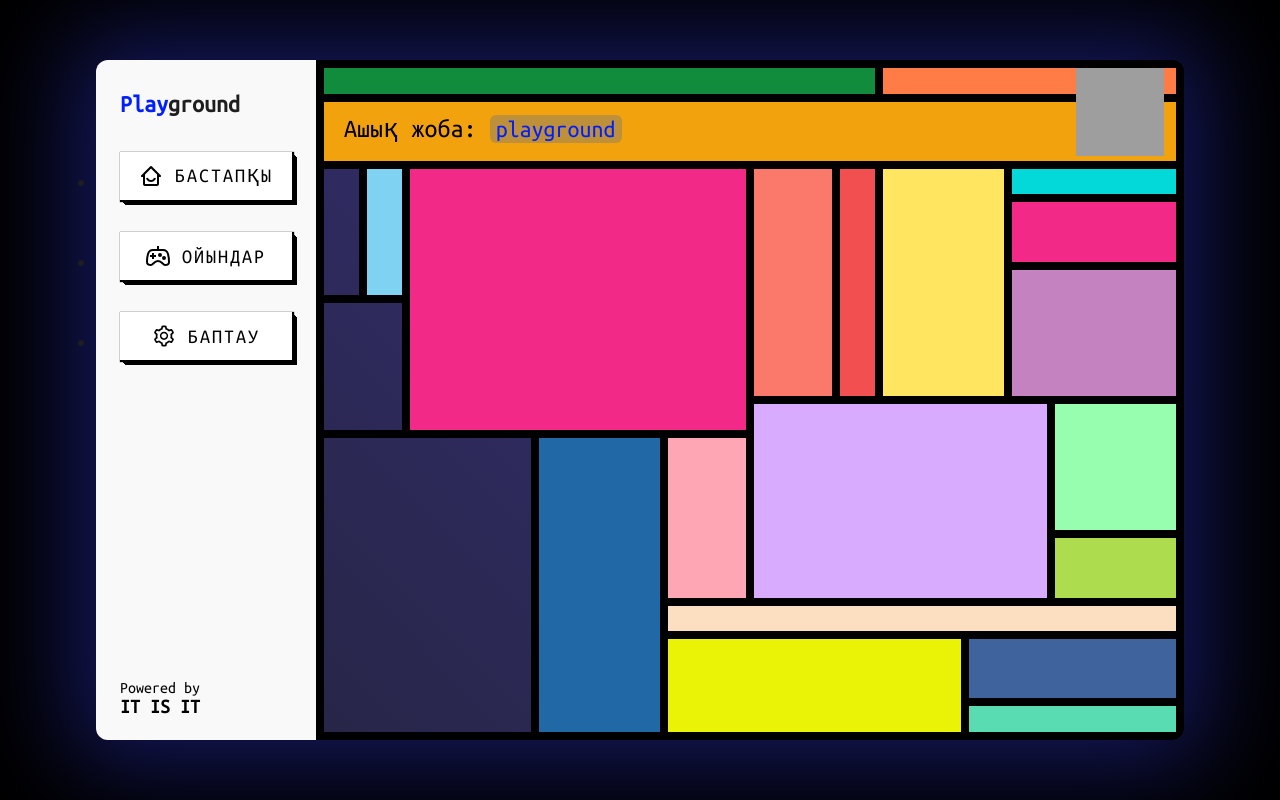
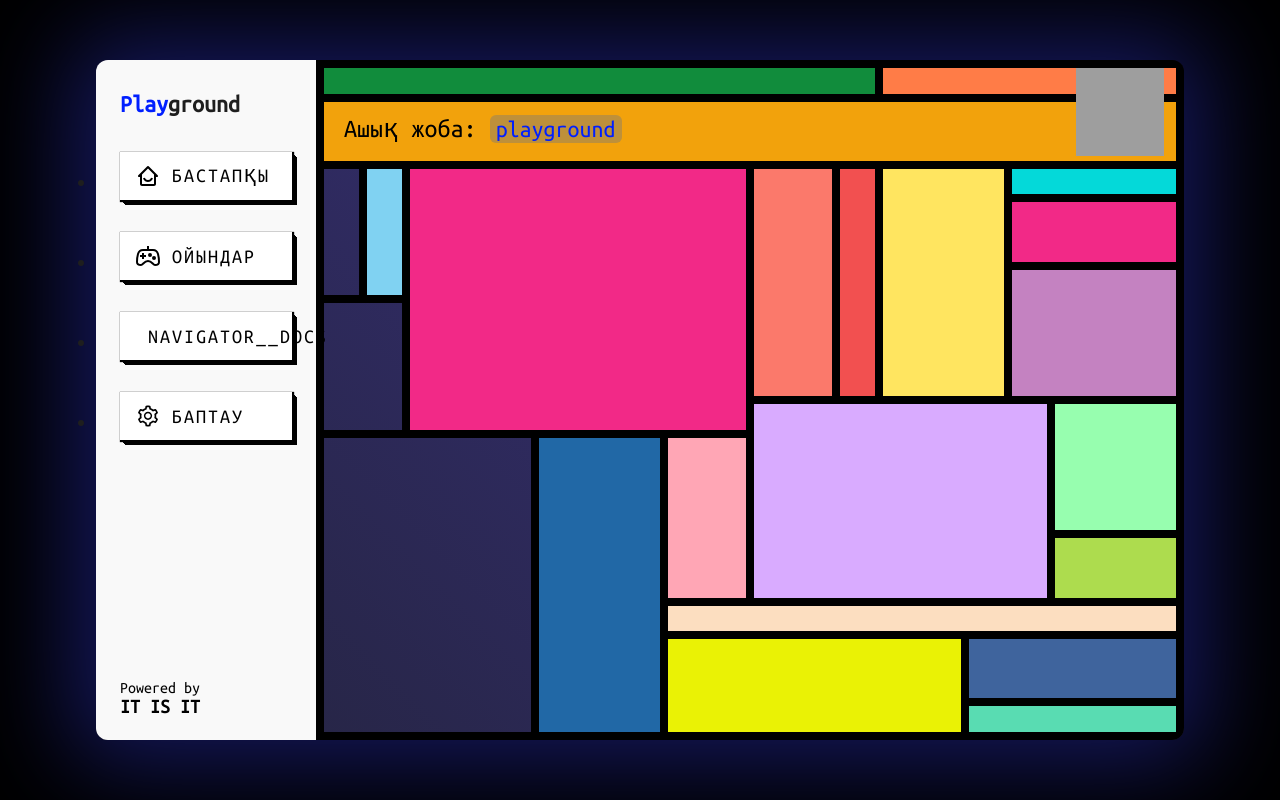
Before and after one commit to IT-IS-IT-ORM/Ability_Arena, a React (Vite) app in the folder client/: page / in a window 1280 px wide. Built offline with nearby package versions, Linux system fonts and the light colour scheme; grey boxes are pictures that could not be loaded; a web font is replaced by a local one; what i18next-intervalplural-postprocessor would draw is missing.

Commit message:
feat: :sparkles: docs page

```diff
--- a/client/src/components/common/LayoutTemplate/Sider/NavbarList/index.tsx
+++ b/client/src/components/common/LayoutTemplate/Sider/NavbarList/index.tsx
@@ -1,38 +1,43 @@
 // React 路由
-import { useHistory } from 'react-router-dom';
+import { useHistory } from "react-router-dom";
 
 // 全局状态
-import { useRecoilValue } from 'recoil';
-import { S_UserIsAuthenticated } from '@/store';
+import { useRecoilValue } from "recoil";
+import { S_UserIsAuthenticated } from "@/store";
 
 // i18n
-import { useTranslation } from 'react-i18next';
+import { useTranslation } from "react-i18next";
 
 // 图标库
-import { BiHomeSmile } from 'react-icons/bi';
-import { GrGamepad } from 'react-icons/gr';
-import { AiOutlineSetting } from 'react-icons/ai';
+import { BiHomeSmile } from "react-icons/bi";
+import { GrGamepad,GrBook } from "react-icons/gr";
+import { AiOutlineSetting } from "react-icons/ai";
 // 自定义组件
-import { Button } from '@/components/common';
+import { Button } from "@/components/common";
 
 // Scoped style
-import classes from './style.module.scss';
+import classes from "./style.module.scss";
 
 const navbarItems = [
   {
-		to: '/',
+    to: "/",
     icon: <BiHomeSmile />,
-		text: 'Navigator__home',
+    text: "Navigator__home",
   },
   {
-		to: '/games',
+    to: "/games",
     icon: <GrGamepad />,
-		text: 'Navigator__games',
+    text: "Navigator__games",
   },
   {
-		to: '/settings',
+    to: "/docs",
+    icon: <GrBook />,
+    text: "Navigator__docs",
+  },
+  {
+    to: "/settings",
     icon: <AiOutlineSetting />,
-		text: 'Navigator__settings',
+    text: "Navigator__settings",
   },
 ];
 
--- a/client/src/components/common/LayoutTemplate/Sider/NavbarList/style.module.scss
+++ b/client/src/components/common/LayoutTemplate/Sider/NavbarList/style.module.scss
@@ -20,6 +20,7 @@
 
 	button {
 		width: calc(220px - 24px * 2);
+		justify-content: flex-start;
 
 		svg {
 			@include svgStyle();
```
Lines whose indentation alone changed are shown as unchanged.
